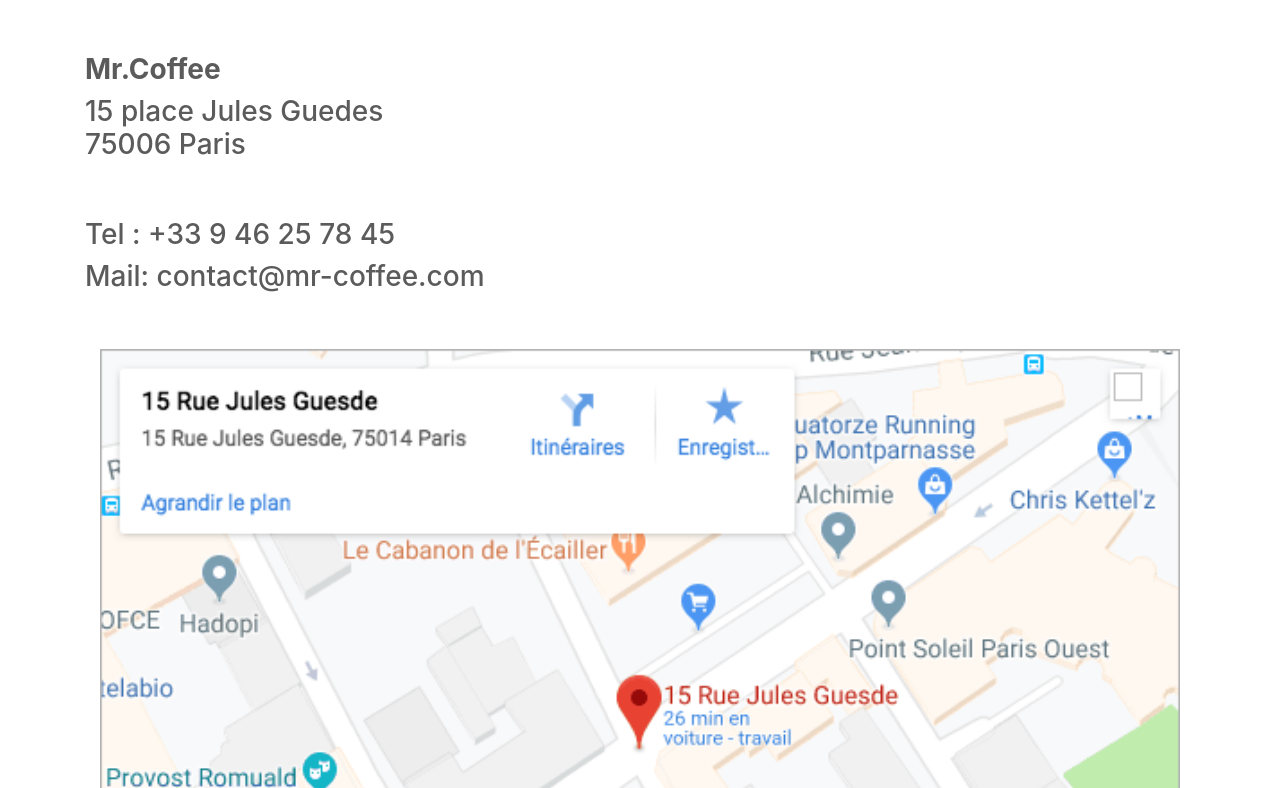
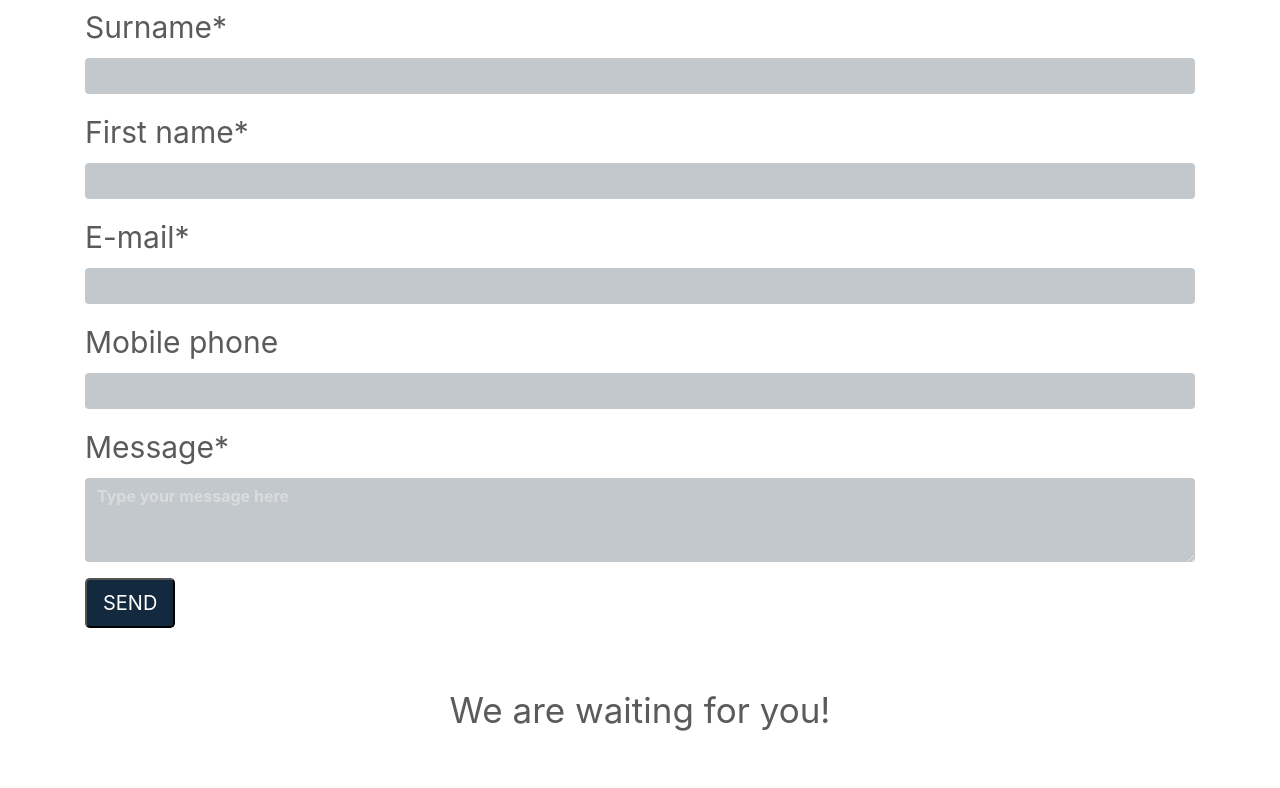
Before and after one commit to jessicacunha/-incode-project-1-JF, a plain HTML site: page www/contact.html in a window 1280 px wide. Shown: the part 445-1233 px from the top of the page. Drawn offline with nearby package versions, Linux system fonts and the light colour scheme.

Commit message:
Contact Form html

```diff
--- a/www/application.css
+++ b/www/application.css
@@ -141,7 +141,6 @@
 
 .imgOpenText {
   text-align: left;
-  /* padding-top: 65px; */
   color: #5c5b5b;
   font-size: 30px;
   position: absolute;
@@ -173,6 +172,7 @@
   text-align: center;
   font-size: 35px;
   color: #5c5b5b;
+
 }
 
 .detailsContact {
@@ -185,3 +185,30 @@
   flex-wrap: nowrap;
   align-content: center;
 }
+
+.input-contact-form{
+  background-color: #13293d !important;
+  opacity: 25% !important;
+  border: none !important;
+  color: white !important;
+  font-weight:bold;
+  font-size: 55px;
+
+}
+
+.label-input-contact{
+  text-align: left;
+  color: #5c5b5b;
+  font-size: 30px;
+
+}
+
+.button-send-contact{
+  align-content: center;
+  background-color:#13293d ;
+  color: white;
+  justify-content: center;
+  font-size: 30px;
+
+
+}
--- a/www/contact.html
+++ b/www/contact.html
@@ -1,19 +1,15 @@
 <!DOCTYPE html>
 <html>
+
 <head>
   <link rel="stylesheet" href="application.css" />
-    <link
-      rel="stylesheet"
-      href="https://maxcdn.bootstrapcdn.com/bootstrap/4.0.0/css/bootstrap.min.css"
-      integrity="sha384-Gn5384xqQ1aoWXA+058RXPxPg6fy4IWvTNh0E263XmFcJlSAwiGgFAW/dAiS6JXm"
-      crossorigin="anonymous"
-    />
+  <link rel="stylesheet" href="https://maxcdn.bootstrapcdn.com/bootstrap/4.0.0/css/bootstrap.min.css"
+    integrity="sha384-Gn5384xqQ1aoWXA+058RXPxPg6fy4IWvTNh0E263XmFcJlSAwiGgFAW/dAiS6JXm" crossorigin="anonymous" />
   <link rel="preconnect" href="https://fonts.googleapis.com" />
   <link rel="preconnect" href="https://fonts.gstatic.com" crossorigin />
-    <link
-      href="https://fonts.googleapis.com/css2?family=Montserrat&display=swap"
-      rel="stylesheet"
-    />
+  <link href="https://fonts.googleapis.com/css2?family=Montserrat&display=swap" rel="stylesheet" />
+  <script src="form.js"></script>
+
   <title>Contact</title>
 </head>
 
@@ -43,9 +39,39 @@
       <img class="iconIndexPage" src="./Assets/logo_mrcoffee.png" />
     </div>
 
-      <p class="textOneContact">We are waiting for you !</p>
+    <p class="textOneContact">Tell us everything!</p>
 
-      <br /><br />
+    <form>
+      <div class="form-group">
+        <label class="label-input-contact" for="InputSurname">Surname*</label>
+        <input type="text" class="input-contact-form form-control" id="InputSurname" aria-describedby="emailHelp" />
+      </div>
+      <div class="form-group">
+        <label class="label-input-contact" for="InputFirstName">First name*</label>
+        <input type="text" class="input-contact-form form-control" id="InputFirstName" />
+      </div>
+      <div class="form-group">
+        <label class="label-input-contact" for="InputEmail">E-mail*</label>
+        <input type="email" class="input-contact-form form-control" id="InputEmail" />
+      </div>
+      <div class="form-group">
+        <label class="label-input-contact" for="InputMobile">Mobile phone</label>
+        <input type="number" class="input-contact-form form-control" id="InputMobile" />
+      </div>
+      <div class="form-group">
+        <label class="label-input-contact" for="InputMessage">Message*</label>
+        <textarea class="input-contact-form form-control" id="InputMessage" placeholder="Type your message here
+          " rows="3"></textarea>
+      </div>
+      <button type="submit" class="btn-lg button-send-contact">SEND</button>
+    </form>
+
+    <div class="space-between-sections"></div>
+
+    <p class="textOneContact">We are waiting for you!</p>
+
+    <div class="space-between-sections"></div>
+
     <div class="detailsContact">
       <h3><strong>Mr.Coffee</strong></h3>
       <h3>
@@ -75,25 +101,16 @@
           </p>
           <div class="float-center row">
             <div class="col-md-4 icon-alignment-right">
-                <a href="https://linkedin.com/" target="_blank"
-                  ><img
-                    class="iconSocialMedias"
-                    src="./Assets/logo_linkedin.png"
-                /></a>
+              <a href="https://linkedin.com/" target="_blank"><img class="iconSocialMedias"
+                  src="./Assets/logo_linkedin.png" /></a>
             </div>
             <div class="col-md-4 icon-alignment-center">
-                <a href="https://twitter.com/" target="_blank"
-                  ><img
-                    class="iconSocialMedias"
-                    src="./Assets/logo_twitter.png"
-                /></a>
+              <a href="https://twitter.com/" target="_blank"><img class="iconSocialMedias"
+                  src="./Assets/logo_twitter.png" /></a>
             </div>
             <div class="col-md-4 icon-alignment-left">
-                <a href="https://facebook.com/" target="_blank"
-                  ><img
-                    class="iconSocialMedias"
-                    src="./Assets/logo_facebook.png"
-                /></a>
+              <a href="https://facebook.com/" target="_blank"><img class="iconSocialMedias"
+                  src="./Assets/logo_facebook.png" /></a>
             </div>
           </div>
         </div>
@@ -101,4 +118,5 @@
     </div>
   </footer>
 </body>
+
 </html>
```
Also changed, not shown: www/form.js (added). Lines whose indentation alone changed are shown as unchanged.
